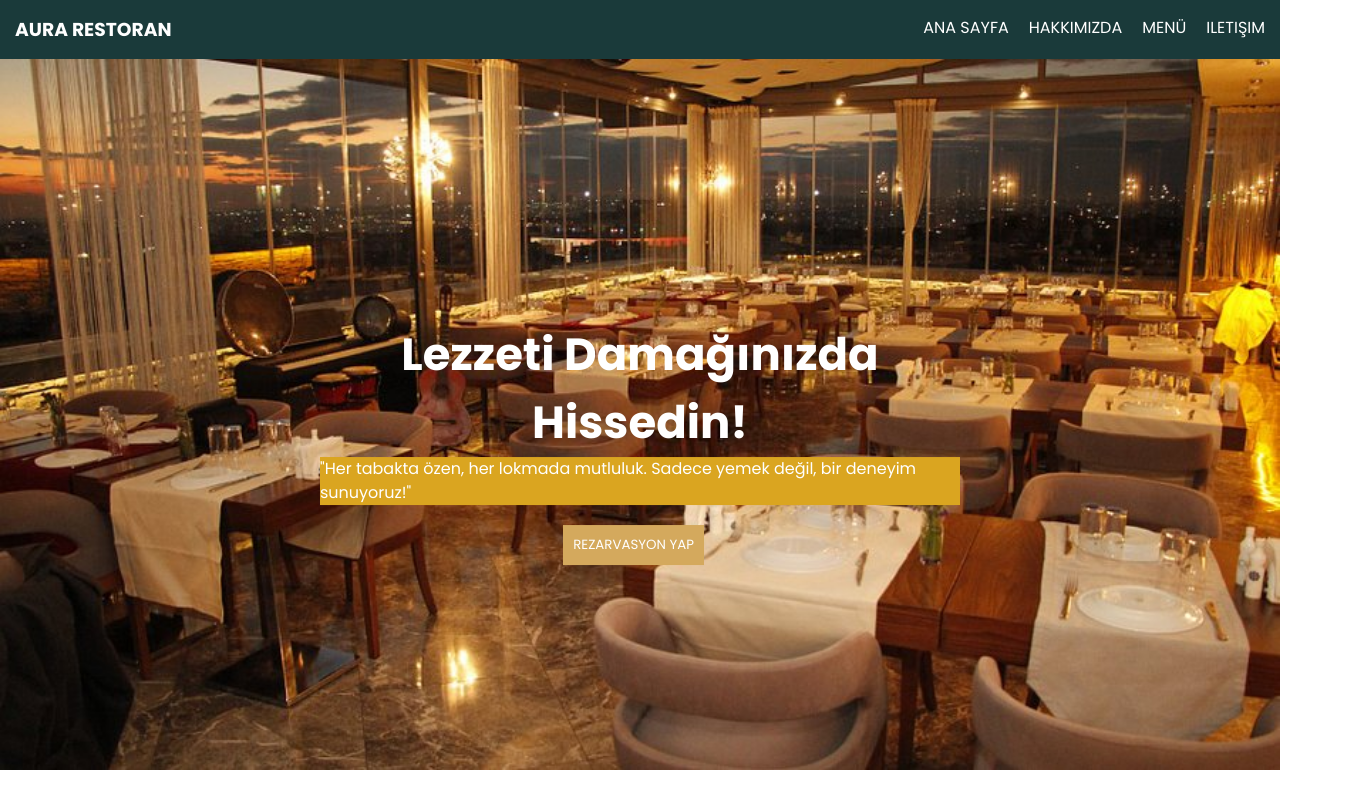
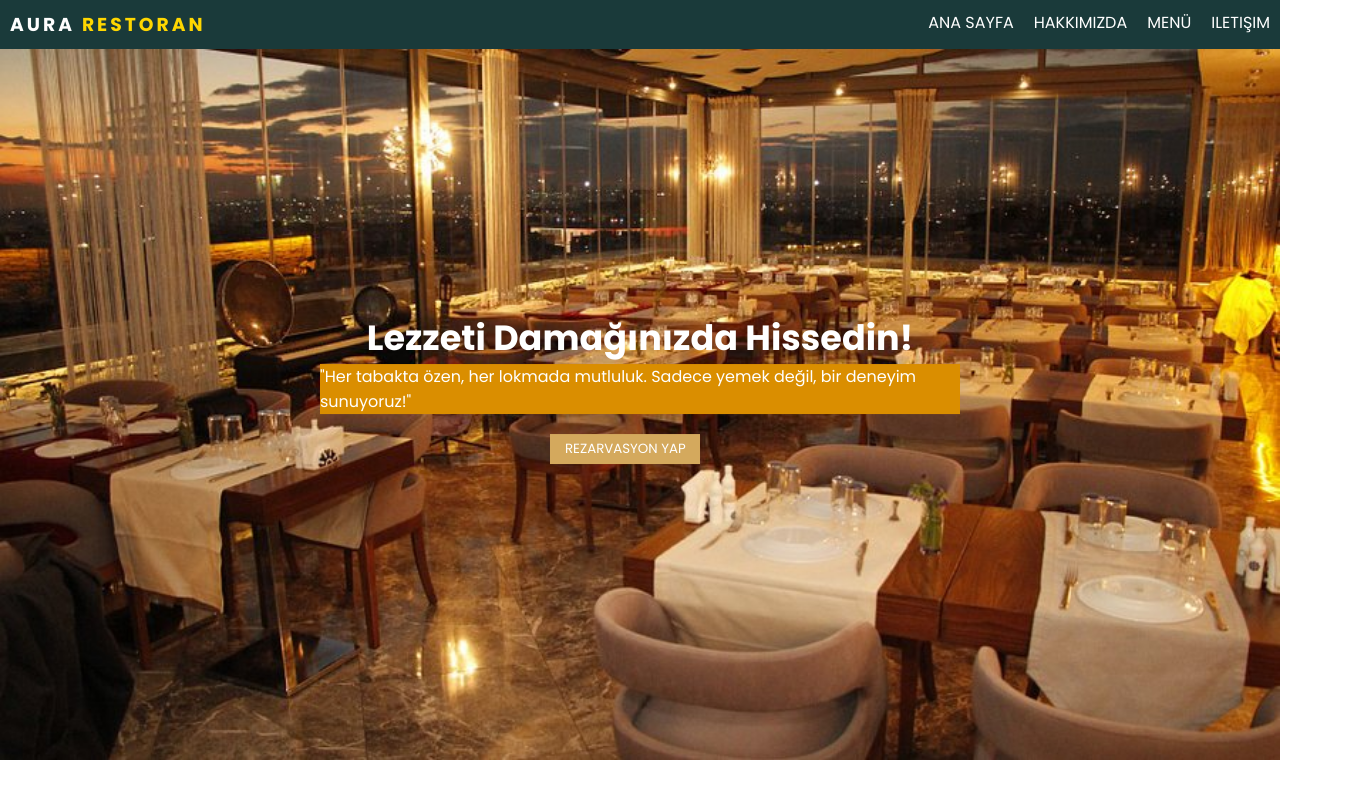
Before and after one commit to alpperay/Web-Restoran-Projesi, a plain HTML site: page Web-Restaurant-Design/index.html in a window 1280 px wide. Shown: the top 800 px of the page, 1352 px wide, since content can reach past the window. Drawn offline with Linux system fonts and the light colour scheme.

Commit message:
Navbar , Ana sayfa ve iletişim için style değişiklikleri yapıldı.

```diff
--- a/Web-Restaurant-Design/index.html
+++ b/Web-Restaurant-Design/index.html
@@ -14,7 +14,7 @@
 
     <nav class="navbar">
         <div class="logo">
-            <h3>AURA RESTORAN</h3>
+            <h3>AURA <span>RESTORAN</span></h3>
         </div>
         <ul>
             <li><a href="">Ana Sayfa</a></li>
--- a/Web-Restaurant-Design/style.css
+++ b/Web-Restaurant-Design/style.css
@@ -13,7 +13,12 @@ html {
 
 .logo h3 {
   color: white;
-  padding: 15px;
+  padding: 10px;
+  letter-spacing: 3px;
+}
+
+.logo h3 span{
+  color: gold;
 }
 
 .navbar {
@@ -26,14 +31,14 @@ html {
   list-style: none;
   display: flex;
   gap: 20px;
-  padding: 15px;
+  padding: 10px;
 }
 
 .navbar ul li a {
   text-decoration: none;
   color: white;
   text-transform: uppercase;
-  transition: 0.3s ease-in-out;
+  transition: 0.5s ease-in-out;
   position: relative;
 }
 
@@ -73,23 +78,23 @@ html {
 
 .overlay-text h2 {
   text-align: center;
-  font-size: 45px;
+  font-size: 35px;
 }
 
 .overlay-text p {
-  line-height: 1.5;
-  background-color: goldenrod;
+  background-color:rgb(218, 142, 0);
 }
 
 .main .overlay-text .main-button {
   background-color: #d4a95d;
   outline: none;
   border: none;
-  padding: 10px;
+  width: 150px;
+  height: 30px;
   color: white;
   cursor: pointer;
   position: absolute;
-  left: 38%;
+  left: 36%;
   margin-top: 20px;
   transition: 0.3s ease-in-out;
 }
@@ -114,7 +119,7 @@ html {
 }
 
 .about .card {
-  width: 49%;
+  width: 47%;
   display: flex;
   margin-top: 40px;
 }
@@ -201,7 +206,7 @@ html {
 
 .iletisim {
   margin-top: 70px;
-  transform: translateY(-70px) translateX(200px);
+  transform: translateY(-70px) translateX(90px);
 }
 
 .contact-info {
@@ -217,7 +222,8 @@ html {
   flex-direction: column;
   align-items: center;
   padding: 15px;
-  transform: translateX(600px) translateY(-15px);
+  margin-left: 40%;
+  transform: translateY(-15px);
 }
 
 .form h2 {
```
